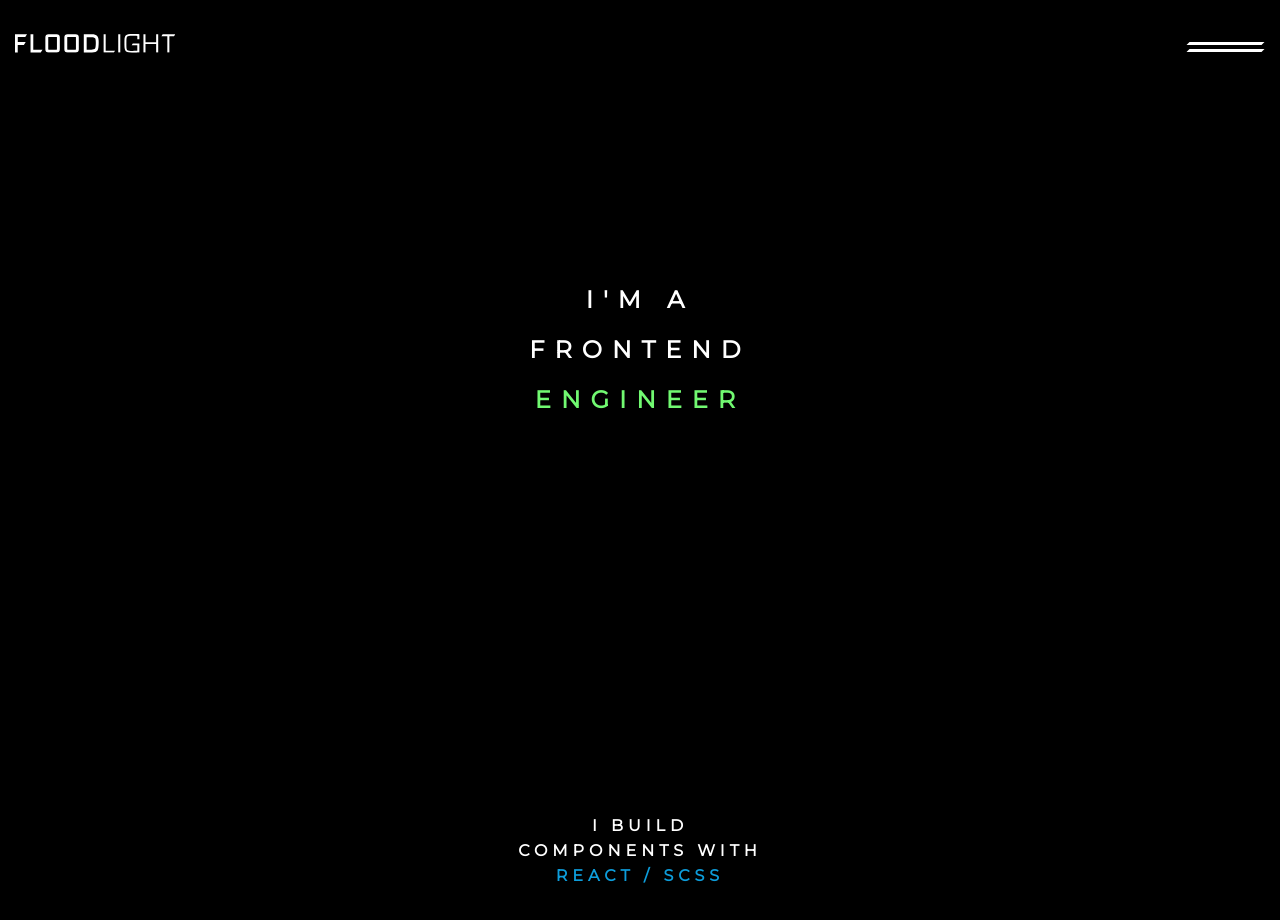
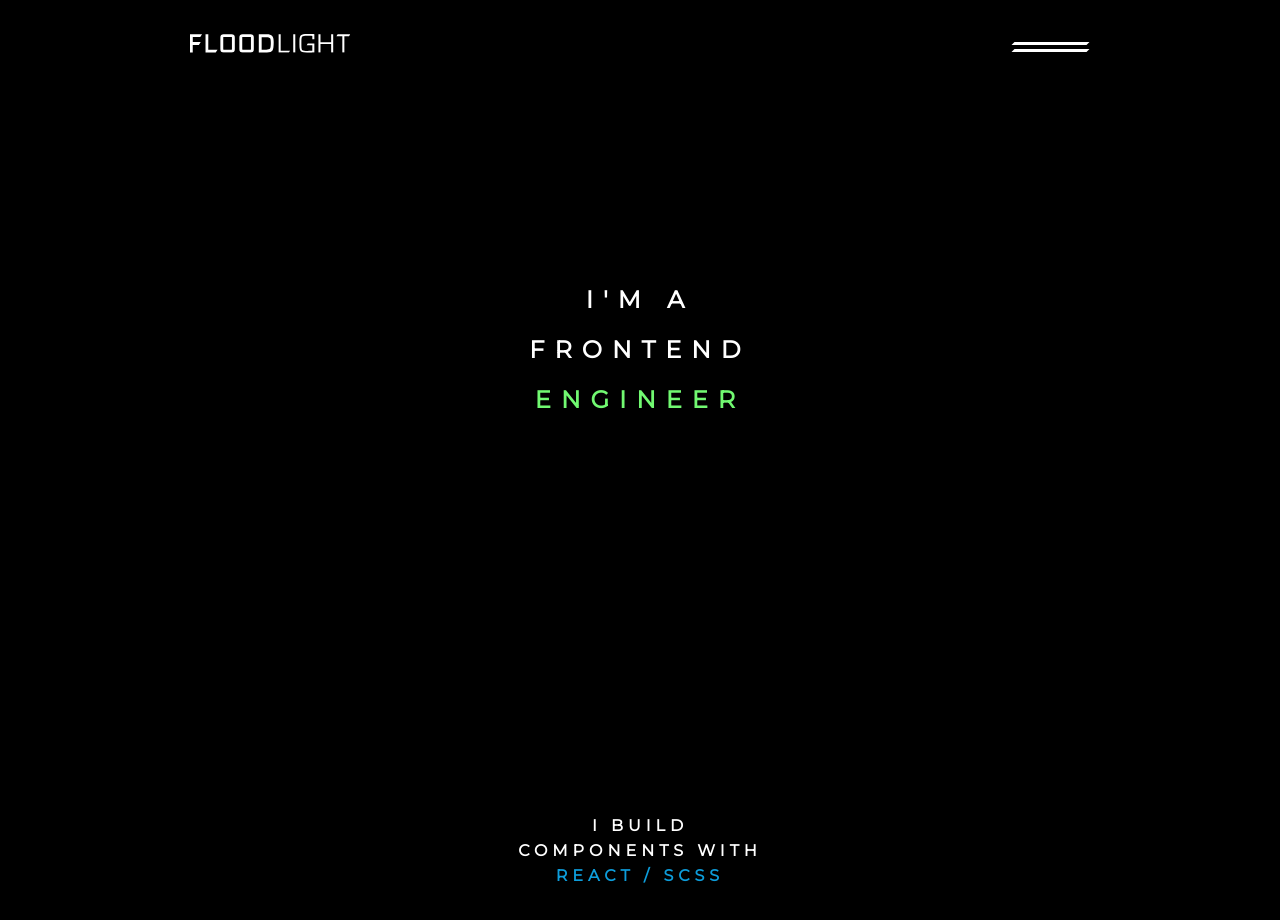
Before and after one commit to gerrgg/floodlight-design-react, a React (Create React App) app: page / in a window 1280 px wide. Shown: the top 920 px of the page. Built offline with nearby package versions, Linux system fonts and the light colour scheme; no server answers.

Commit message:
add container to header

```diff
--- a/src/components/header.js
+++ b/src/components/header.js
@@ -8,7 +8,7 @@ const Header = ({ show, setShow }) => (
    * We disable InlineStyles to ensure the pinned header syncs up with the unpinned version.
    */
   <Headroom disableInlineStyles={true}>
-    <header id="header">
+    <header id="header" className="container">
       <Logo />
       <Menu show={show} setShow={setShow} />
     </header>
--- a/src/pages/Home.js
+++ b/src/pages/Home.js
@@ -136,8 +136,6 @@ const FilterSection = () => {
     }
   };
 
-  console.log(people);
-
   useEffect(() => {
     getPeople();
   }, []);
--- a/src/scss/globals.scss
+++ b/src/scss/globals.scss
@@ -22,8 +22,8 @@ body {
 }
 
 .container {
+  margin: 0 auto;
   max-width: 900px;
-  margin: 0 auto;
 
   @media #{$md} {
     max-width: 770px;
```
Also changed, not shown: 1 other file (tests, documents, lock files or other folders).
